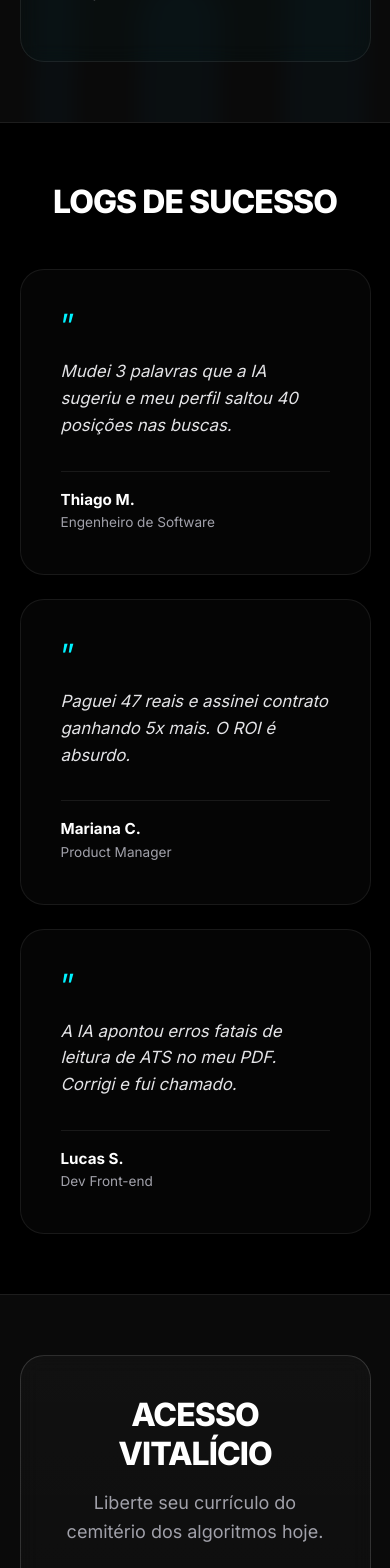
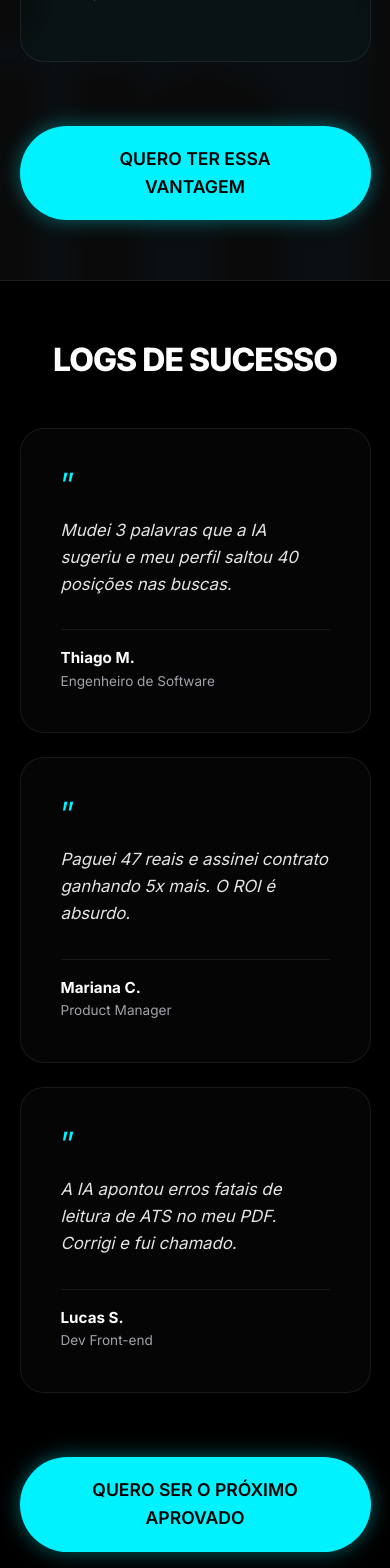
Before and after one commit to Arthurcoderdev/linked-bypass-ai, a React (Vite) app: page / in a window 390 px wide. Shown: the part 3460-5028 px from the top of the page. Built offline with nearby package versions, Linux system fonts and the light colour scheme.

Commit message:
Add CTA buttons to middle sections for better mobile conversion

```diff
--- a/src/pages/LandingPage.jsx
+++ b/src/pages/LandingPage.jsx
@@ -173,6 +173,11 @@ export default function LandingPage() {
               </ul>
             </div>
           </div>
+          <div style={{textAlign: 'center', marginTop: '4rem'}}>
+            <a href={checkoutUrl} className="buy-button accent">
+              QUERO TER ESSA VANTAGEM
+            </a>
+          </div>
         </div>
       </section>
 
@@ -195,6 +200,12 @@ export default function LandingPage() {
                 </div>
               </div>
             ))}
+          </div>
+
+          <div style={{textAlign: 'center', marginTop: '4rem'}}>
+            <a href={checkoutUrl} className="buy-button accent">
+              QUERO SER O PRÓXIMO APROVADO
+            </a>
           </div>
         </div>
       </section>
```
